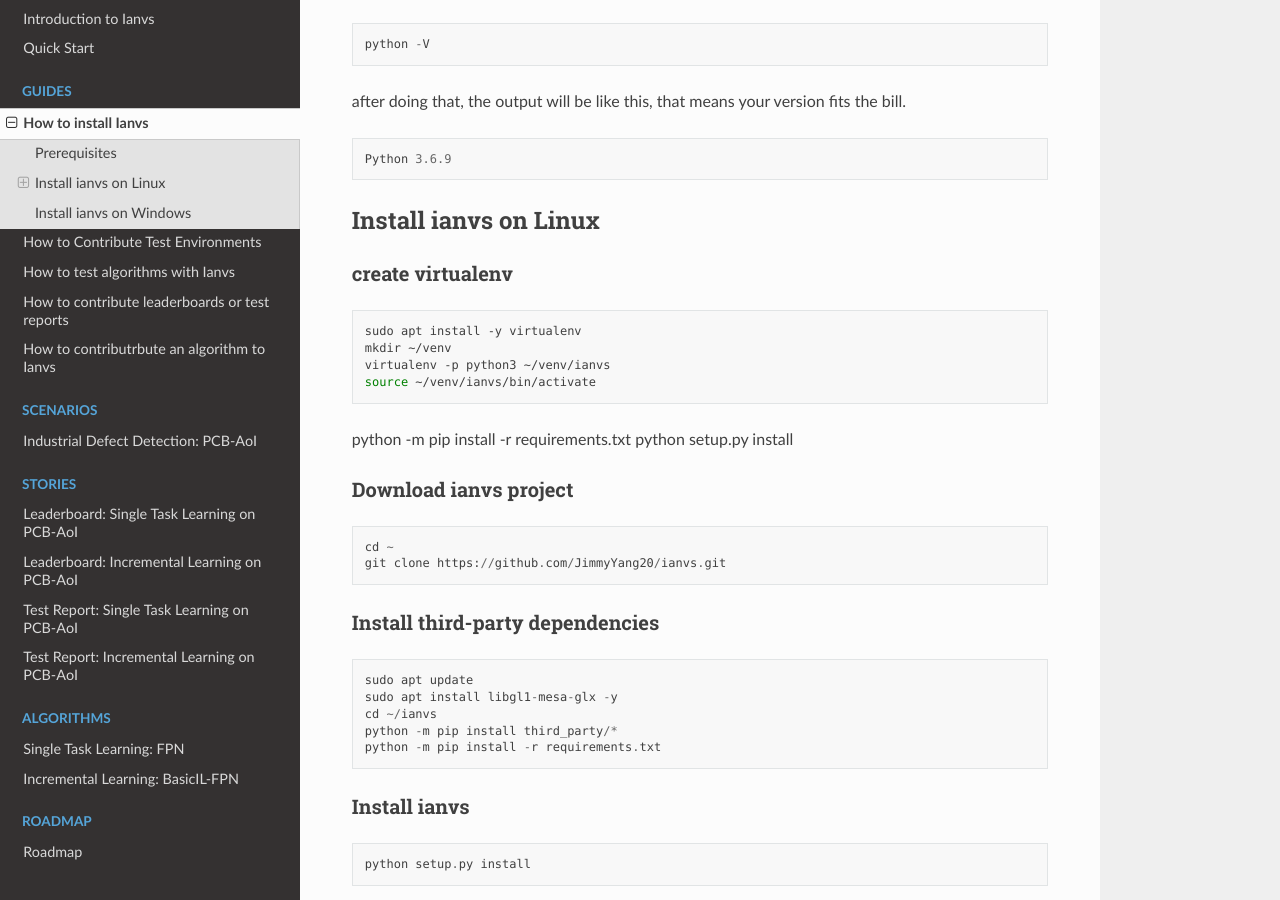
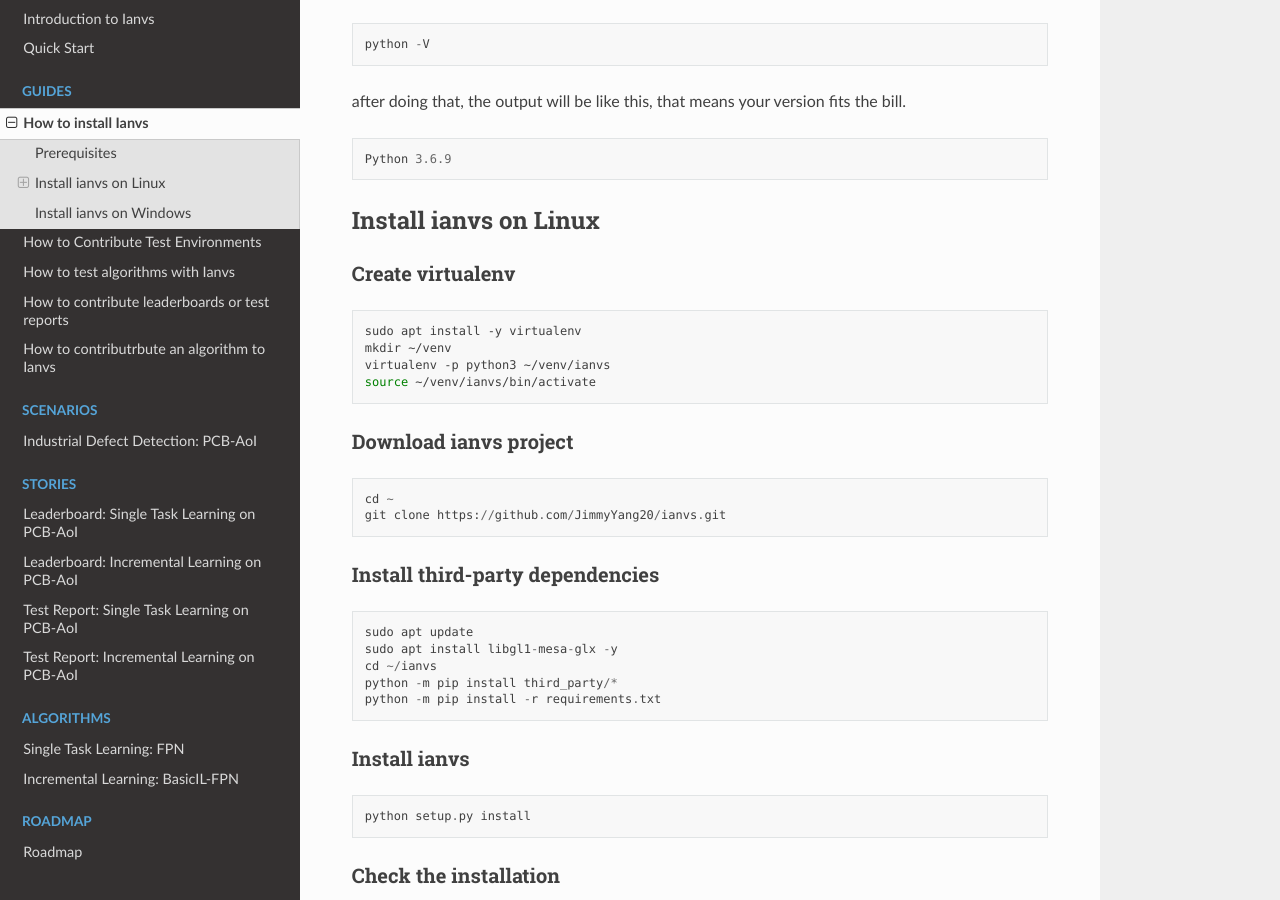
Before and after one commit to ECIL-EdgeAI/ianvs, a Sphinx documentation site: the page built from docs/guides/how-to-install-ianvs.md, in a window 1280 px wide and 900 px high, scrolled down 553 px. Built offline with Sphinx 7.4.7 and the Read the Docs theme 2.0.0, drawn with Linux system fonts in a browser that asks for light colours; pages that are not in the unit, such as notebooks, are missing from menus.

Commit message:
minor fix to section: how-to-install-ianvs

````diff
--- a/docs/guides/how-to-install-ianvs.md
+++ b/docs/guides/how-to-install-ianvs.md
@@ -25,17 +25,13 @@
 ## Install ianvs on Linux
 
 
-### create virtualenv
+### Create virtualenv
 ```shell
 sudo apt install -y virtualenv
 mkdir ~/venv
 virtualenv -p python3 ~/venv/ianvs
 source ~/venv/ianvs/bin/activate
 ```
-
-python -m pip install -r requirements.txt
-python setup.py install
-
 
 ### Download ianvs project
 ```
````
